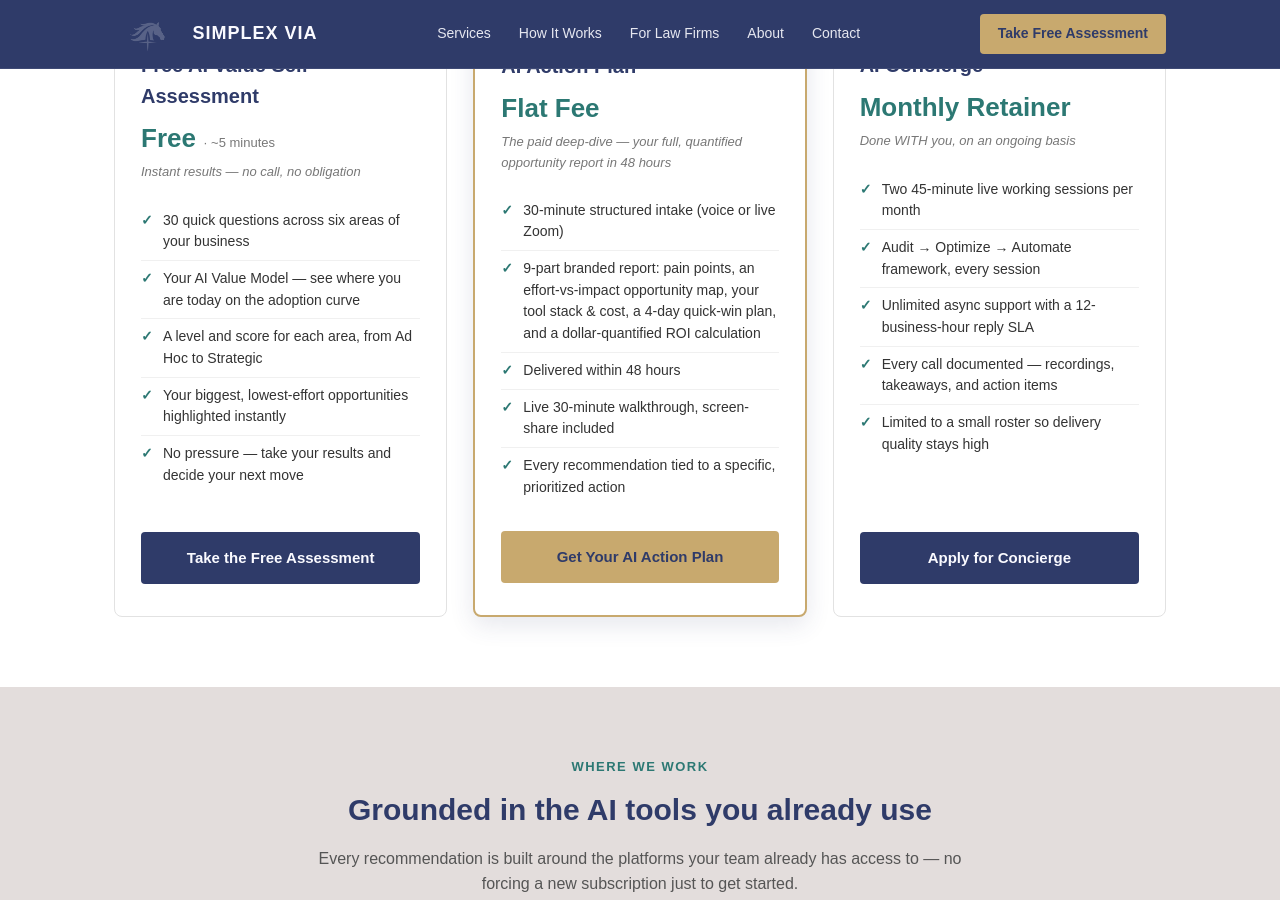
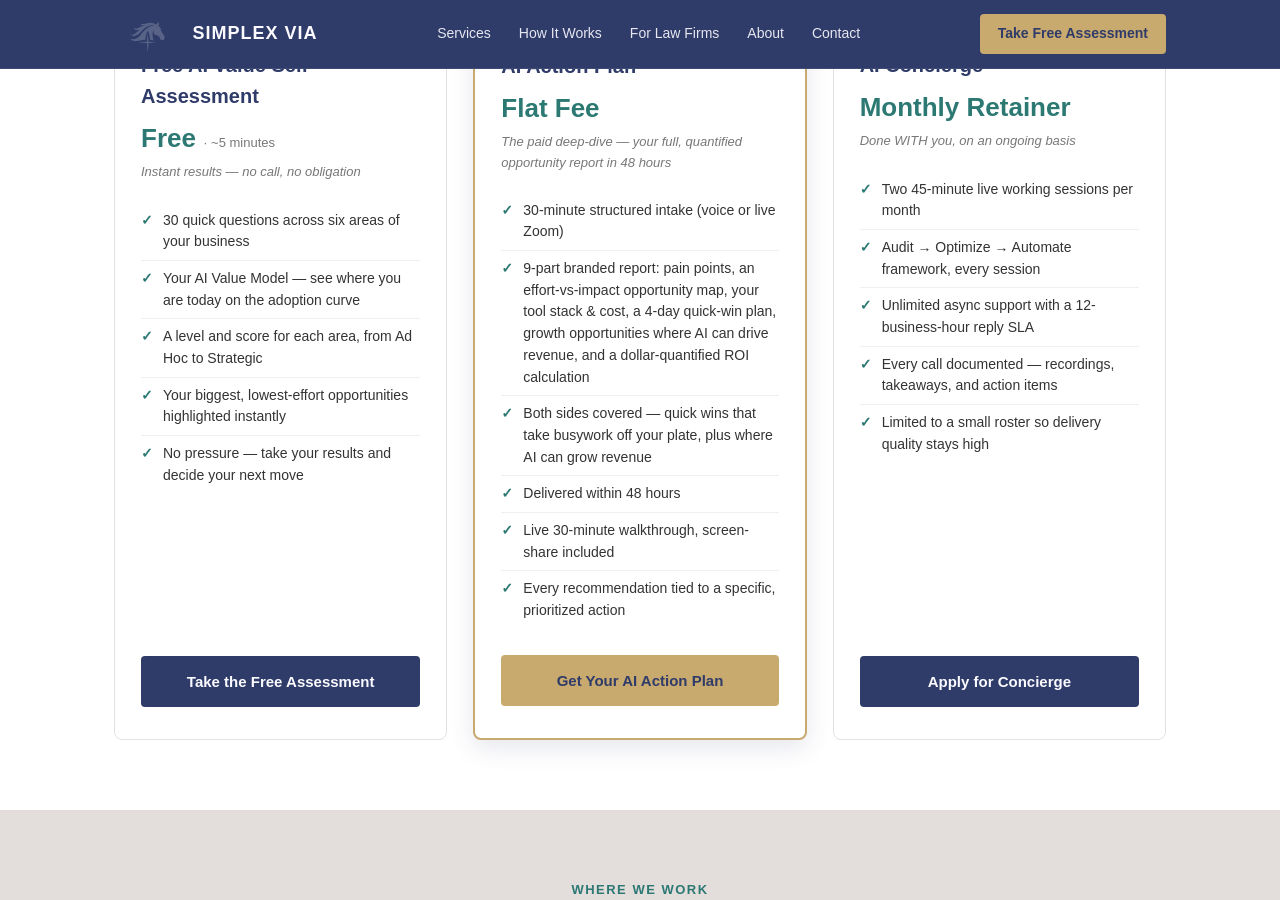
Before and after one commit to simplexvia/cs-website, a Jekyll site: the page docs/index.html, which Jekyll copies as it is, in a window 1280 px wide and 900 px high, scrolled down 1018 px. Built offline with Jekyll 4.4.1, drawn with Linux system fonts in a browser that asks for light colours.

```diff
--- a/docs/index.html
+++ b/docs/index.html
@@ -287,7 +287,8 @@
         <div class="tier-tagline">The paid deep-dive — your full, quantified opportunity report in 48 hours</div>
         <ul>
           <li>30-minute structured intake (voice or live Zoom)</li>
-          <li>9-part branded report: pain points, an effort-vs-impact opportunity map, your tool stack &amp; cost, a 4-day quick-win plan, and a dollar-quantified ROI calculation</li>
+          <li>9-part branded report: pain points, an effort-vs-impact opportunity map, your tool stack &amp; cost, a 4-day quick-win plan, growth opportunities where AI can drive revenue, and a dollar-quantified ROI calculation</li>
+          <li>Both sides covered — quick wins that take busywork off your plate, plus where AI can grow revenue</li>
           <li>Delivered within 48 hours</li>
           <li>Live 30-minute walkthrough, screen-share included</li>
           <li>Every recommendation tied to a specific, prioritized action</li>
```
